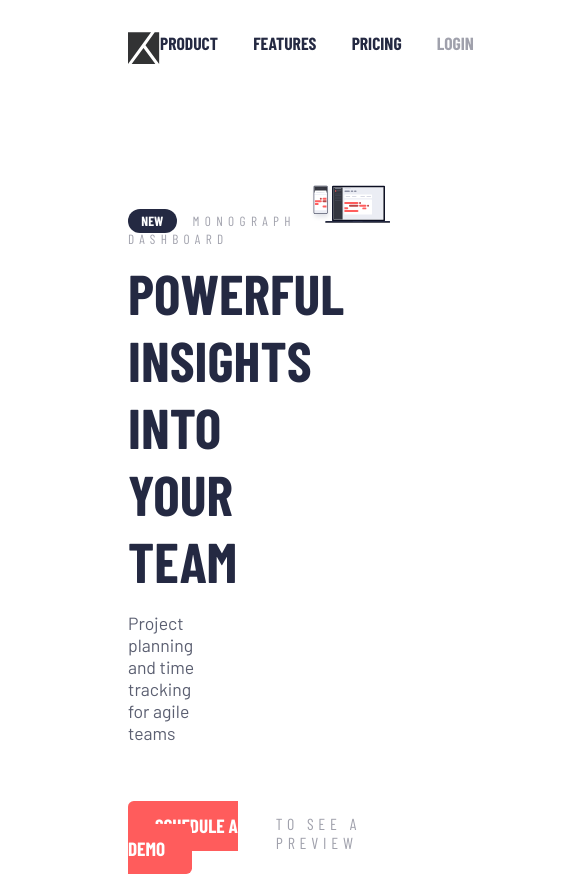
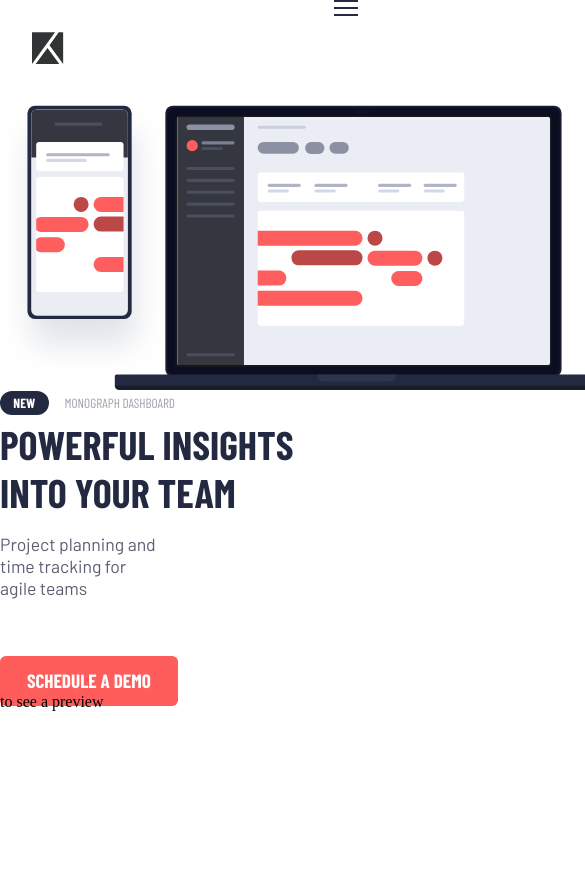
Before and after one commit to TheCoderGuru/project-tracking-intro-component, a plain HTML site: page index.html in a window 390 px wide. Shown: the whole page, 585 px wide, since content can reach past the window. After the commit the page ends 844 px from the top, so only its background shows below. Drawn offline with nearby package versions, Linux system fonts and the light colour scheme.

Commit message:
Finished the desktop version working on the mobile version

```diff
--- a/index.html
+++ b/index.html
@@ -29,6 +29,7 @@
           <li class="navbar__navlinks__link">Pricing</li>
           <li class="navbar__navlinks__link disabled">Login</li>
         </ul>
+        <div><img src="./images/icon-hamburger.svg" alt=""></div>
       </nav>
     </header>
     <main class="container">
--- a/style.scss
+++ b/style.scss
@@ -21,8 +21,6 @@
   overflow-x: hidden;
 }
 
-// Utility Classes
-
 .disabled {
   color: hsl(231, 7%, 65%);
 }
@@ -39,8 +37,9 @@
   margin-right: 1em;
 }
 
+@media screen and (min-width: 1024px) {
   .spaced-text {
-  font-family: 'Barlow Condensed';
+    font-family: "Barlow Condensed";
     letter-spacing: 0.4em;
     text-transform: uppercase;
   }
@@ -66,6 +65,10 @@
       font-size: 1.1em;
       text-transform: uppercase;
       font-family: "Barlow Condensed", sans-serif, Helvetica;
+    }
+
+    .navbar__navlinks + div > img {
+      display: none;
     }
   }
 
@@ -136,22 +139,81 @@
       font-size: 1.2rem;
     }
   }
+}
 
+@media screen and (max-width: 600px) {
+  .navbar__logo {
+    margin-inline: 2em;
+    margin-block: 2em;
+  }
 
-@media screen and (max-width: 600px){
-  .container{
+  .navbar {
+    display: flex;
+    position: relative;
+  }
+
+  .navbar__navlinks {
+    display: none;
+  }
+
+  .navbar__navlinks + div > img {
+    right: 2rem;
+    position: absolute;
+    vertical-align: middle;
+    top: 0;
+  }
+
+  .container {
     display: grid;
     grid-template-columns: 1fr;
-    position: none;
   }
 
-  .container__image{
-    order: -1;
-    height: 5em;
+  .container__content {
+    order: 2;
   }
 
-  .container__content{
-    order: 1;
+  .container__image {
+    height: 18.1em;
+    width: auto;
   }
 
+  .container__title {
+    margin-top: 0.2em;
+    font-weight: 700;
+    width: 54%;
+    font-family: "Barlow Condensed";
+    font-size: 2.5em;
+    color: hsl(230, 29%, 20%);
+    text-transform: uppercase;
   }
+
+  .container__subtitle {
+    color: hsl(230, 11%, 40%);
+    margin-top: 1em;
+    width: 27%;
+    font-size: 1.1rem;
+    font-family: "Barlow";
+    margin-bottom: 4em;
+  }
+
+  small {
+    font-family: "Barlow Condensed";
+    color: hsl(231, 7%, 65%);
+    width: 100%;
+    text-transform: uppercase;
+  }
+  .container__flex__btn {
+    margin-top: 3em;
+    text-decoration: none;
+    background-color: hsl(0, 100%, 68%);
+    padding-inline: 1.4em;
+    padding-block: 0.7em;
+    font-family: "Barlow Condensed";
+    text-transform: uppercase;
+    font-weight: 600;
+    width: fit-content;
+    border-radius: 0.3em;
+    color: white;
+    font-size: 1.2rem;
+  }
+}
```
Also changed, not shown: style.css, 1 other file. Lines whose indentation alone changed are shown as unchanged.
